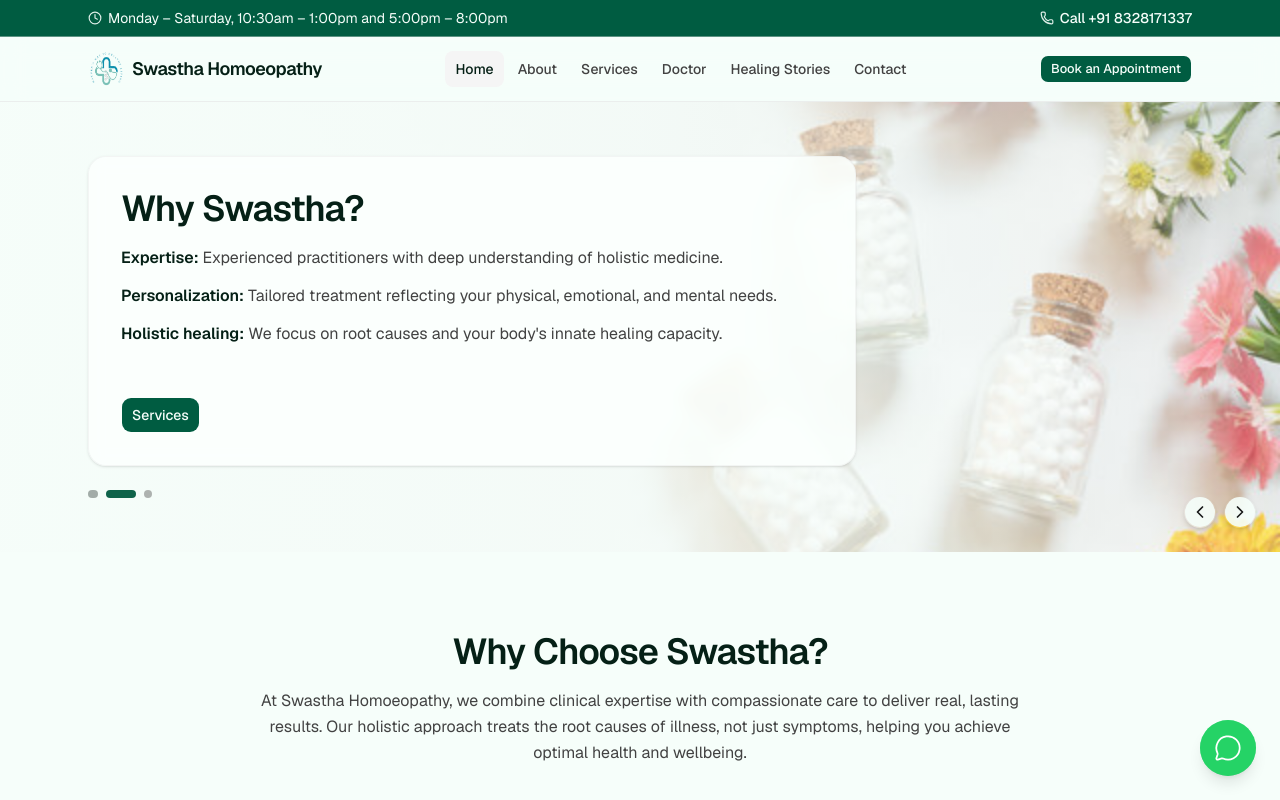
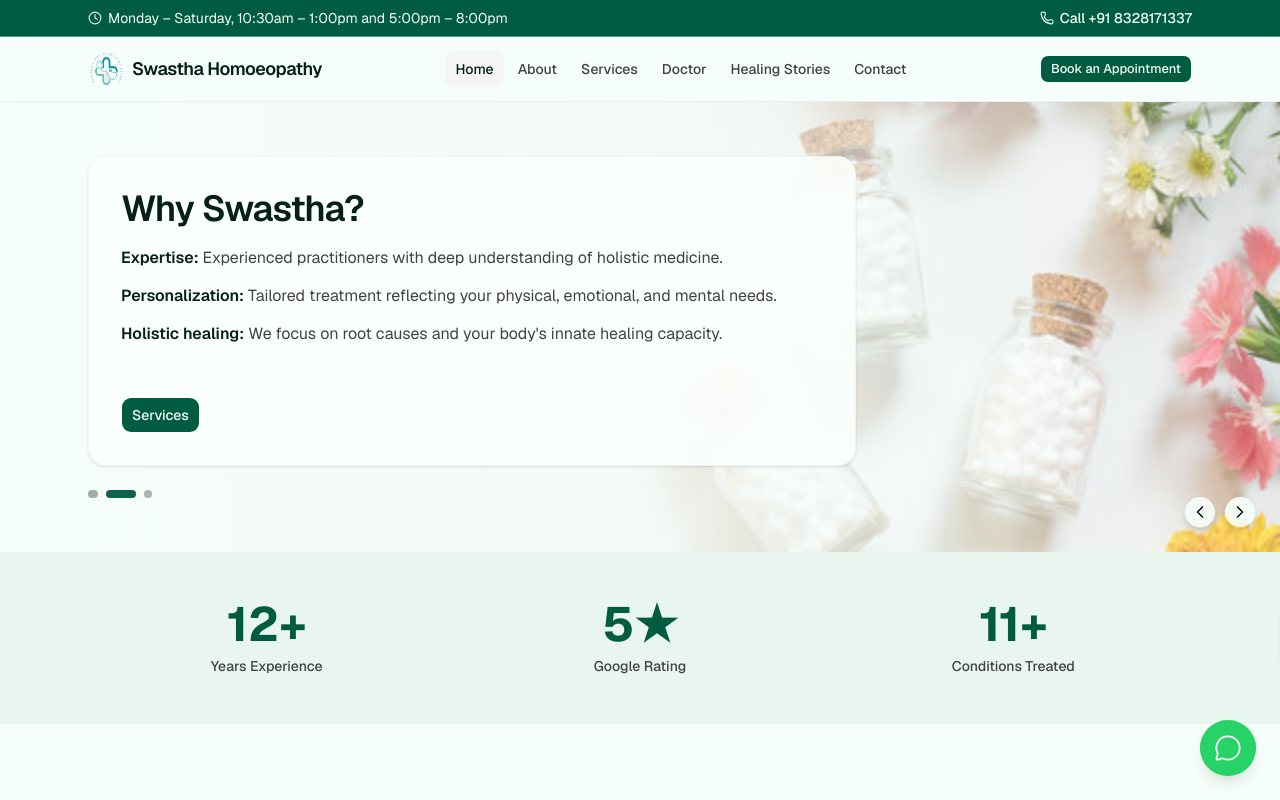
Before and after one commit to tarak162/swastha-homoeo, a Next.js app: page / in a window 1280 px wide. Shown: the top 800 px of the page. Built offline with nearby package versions, Linux system fonts and the light colour scheme.

Commit message:
added trust bar

```diff
--- a/src/app/page.tsx
+++ b/src/app/page.tsx
@@ -4,11 +4,13 @@ import { DoctorSection } from "@/components/home/doctor-section";
 import { HealingStoriesSection } from "@/components/home/healing-stories-section";
 import { HeroCarousel } from "@/components/home/hero-carousel";
 import { ServicesSection } from "@/components/home/services-section";
+import { TrustBar } from "@/components/TrustBar";
 
 export default function HomePage() {
   return (
     <>
       <HeroCarousel />
+      <TrustBar />
       <AboutSection />
       <ServicesSection />
       <DoctorSection />
--- /dev/null
+++ b/src/components/HowItWorks.tsx
@@ -0,0 +1,91 @@
+import Link from "next/link";
+import { Calendar, Stethoscope, HeartPulse, ArrowRight } from "lucide-react";
+
+import { Button } from "@/components/ui/button";
+import { Card } from "@/components/ui/card";
+
+export function HowItWorks() {
+  const steps = [
+    {
+      number: 1,
+      icon: Calendar,
+      title: "Book a Slot",
+      description:
+        "Choose a convenient time online. New patient, follow-up, or urgent — pick what suits you.",
+    },
+    {
+      number: 2,
+      icon: Stethoscope,
+      title: "Consult the Doctor",
+      description:
+        "Meet Dr. Dhanalakshmi via Google Meet. Share your symptoms and health history in detail.",
+    },
+    {
+      number: 3,
+      icon: HeartPulse,
+      title: "Begin Your Recovery",
+      description:
+        "Receive a personalised treatment plan and custom remedy kit tailored to your needs.",
+    },
+  ];
+
+  return (
+    <section className="scroll-mt-24 border-b border-border/40 py-16 sm:py-20">
+      <div className="mx-auto max-w-6xl px-4 sm:px-6">
+        <div className="mx-auto max-w-3xl text-center">
+          <h2 className="font-heading text-3xl font-semibold tracking-tight text-foreground sm:text-4xl">
+            Your Healing Journey
+          </h2>
+          <p className="mt-4 text-muted-foreground leading-relaxed">
+            Getting started with Swastha Homoeopathy is simple and stress-free
+          </p>
+        </div>
+
+        <div className="mt-14">
+          <div className="relative grid gap-8 md:grid-cols-3">
+            {/* Connecting lines on desktop */}
+            <div className="absolute top-20 left-0 right-0 hidden h-0.5 bg-gradient-to-r from-transparent via-primary/30 to-transparent md:block" />
+
+            {steps.map((step, index) => {
+              const Icon = step.icon;
+              return (
+                <div key={step.number} className="relative flex flex-col items-center">
+                  {/* Arrow/Connector for mobile */}
+                  {index < steps.length - 1 && (
+                    <div className="flex md:hidden my-2">
+                      <ArrowRight className="size-5 text-primary/50 rotate-90" />
+                    </div>
+                  )}
+
+                  {/* Step Card */}
+                  <Card className="w-full relative">
+                    {/* Number Badge */}
+                    <div className="absolute -top-5 left-1/2 -translate-x-1/2 flex items-center justify-center size-10 rounded-full bg-primary text-primary-foreground font-bold text-lg">
+                      {step.number}
+                    </div>
+
+                    <div className="pt-8 px-6 pb-6 text-center">
+                      <Icon className="mx-auto size-10 text-primary mb-4" />
+                      <h3 className="font-heading text-lg font-semibold text-foreground">
+                        {step.title}
+                      </h3>
+                      <p className="mt-2 text-sm leading-relaxed text-muted-foreground">
+                        {step.description}
+                      </p>
+                    </div>
+                  </Card>
+                </div>
+              );
+            })}
+          </div>
+        </div>
+
+        <div className="mt-12 flex justify-center">
+          <Button asChild size="lg">
+            <Link href="/book">Book Your First Appointment</Link>
+          </Button>
+        </div>
+      </div>
+    </section>
+  );
+}
--- /dev/null
+++ b/src/components/TrustBar.tsx
@@ -0,0 +1,41 @@
+export function TrustBar() {
+    const stats = [
+        {
+            value: "12+",
+            label: "Years Experience",
+        },
+        {
+            value: "5★",
+            label: "Google Rating",
+        },
+        {
+            value: "11+",
+            label: "Conditions Treated",
+        },
+    ];
+
+    return (
+        <section className="w-full bg-primary/5 py-10 sm:py-12">
+            <div className="mx-auto max-w-6xl px-4 sm:px-6">
+                <div className="grid grid-cols-2 gap-8 sm:grid-cols-3 sm:gap-4">
+                    {stats.map((stat, index) => (
+                        <div
+                            key={stat.label}
+                            className="flex flex-col items-center justify-center text-center"
+                        >
+                            <div className="text-3xl font-bold text-primary sm:text-4xl md:text-5xl">
+                                {stat.value}
+                            </div>
+                            <div className="mt-2 text-xs font-medium text-muted-foreground sm:text-sm">
+                                {stat.label}
+                            </div>
+                            {index < stats.length - 1 && (
+                                <div className="absolute right-0 hidden h-12 w-px bg-border/40 sm:block" />
+                            )}
+                        </div>
+                    ))}
+                </div>
+            </div>
+        </section>
+    );
+}
```
